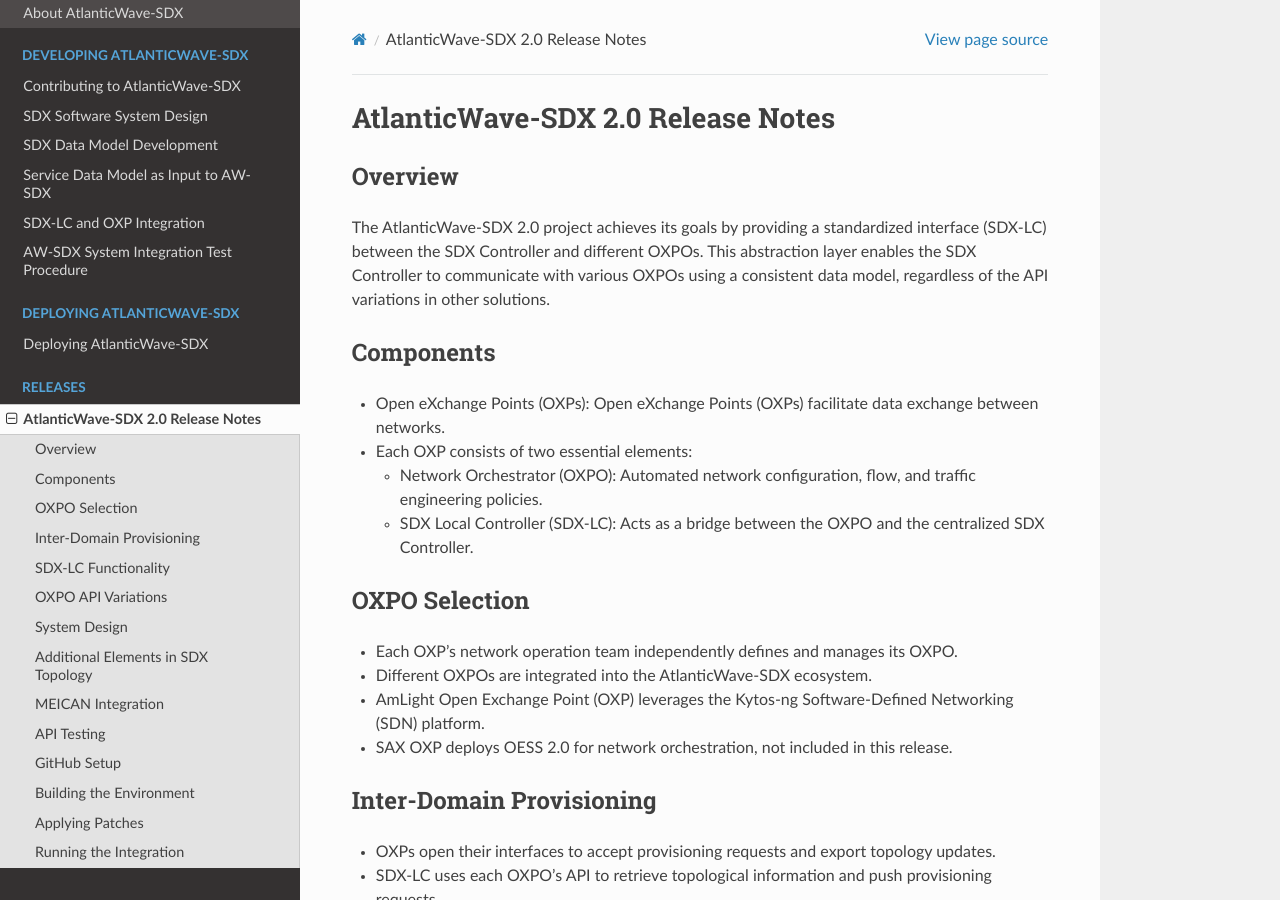
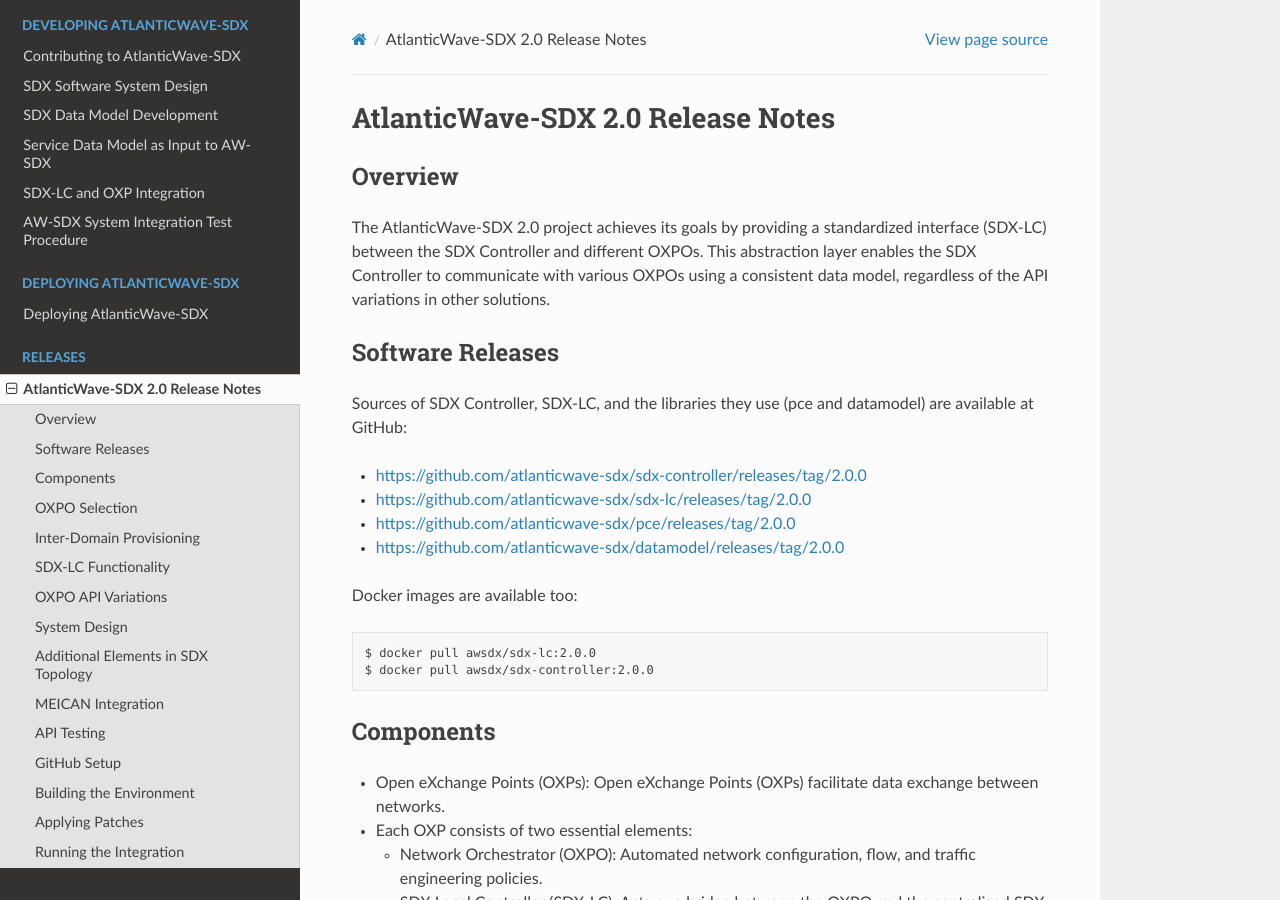
Before and after one commit to atlanticwave-sdx/sdx-docs, a Sphinx documentation site: the page built from source/sdx_release_notes_2.0.0.rst, in a window 1280 px wide and 900 px high. Built offline with Sphinx 7.4.7 and the Read the Docs theme 2.0.0, drawn with Linux system fonts in a browser that asks for light colours.

Commit message:
Add notes about software releases

```diff
--- a/source/sdx_release_notes_2.0.0.rst
+++ b/source/sdx_release_notes_2.0.0.rst
@@ -13,6 +13,22 @@
 OXPOs. This abstraction layer enables the SDX Controller to communicate
 with various OXPOs using a consistent data model, regardless of the API
 variations in other solutions.
+
+Software Releases
+-----------------
+
+Sources of SDX Controller, SDX-LC, and the libraries they use (pce and
+datamodel) are available at GitHub:
+
+- https://github.com/atlanticwave-sdx/sdx-controller/releases/tag/2.0.0
+- https://github.com/atlanticwave-sdx/sdx-lc/releases/tag/2.0.0
+- https://github.com/atlanticwave-sdx/pce/releases/tag/2.0.0
+- https://github.com/atlanticwave-sdx/datamodel/releases/tag/2.0.0
+
+Docker images are available too::
+
+  $ docker pull awsdx/sdx-lc:2.0.0
+  $ docker pull awsdx/sdx-controller:2.0.0
 
 Components
 ----------
```
